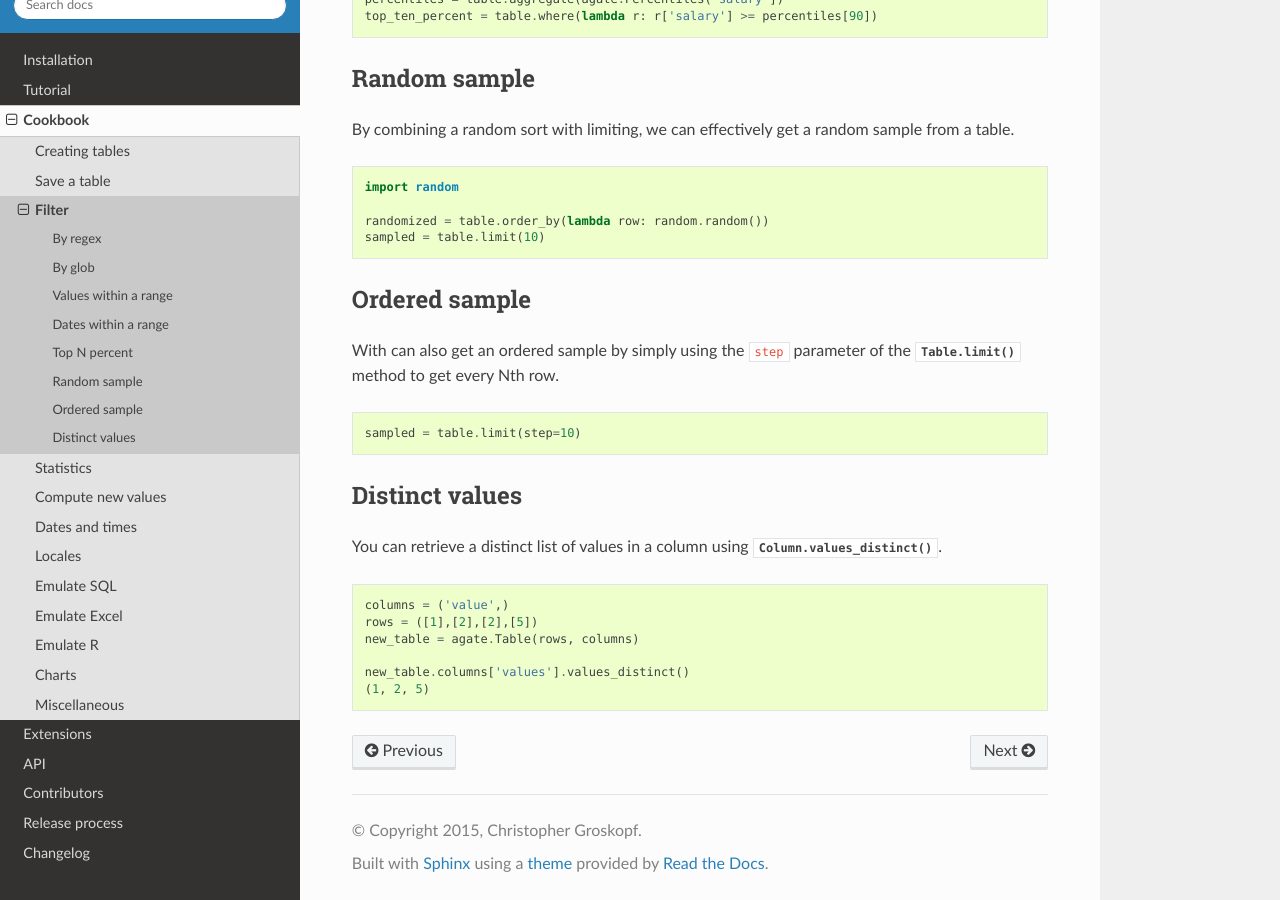
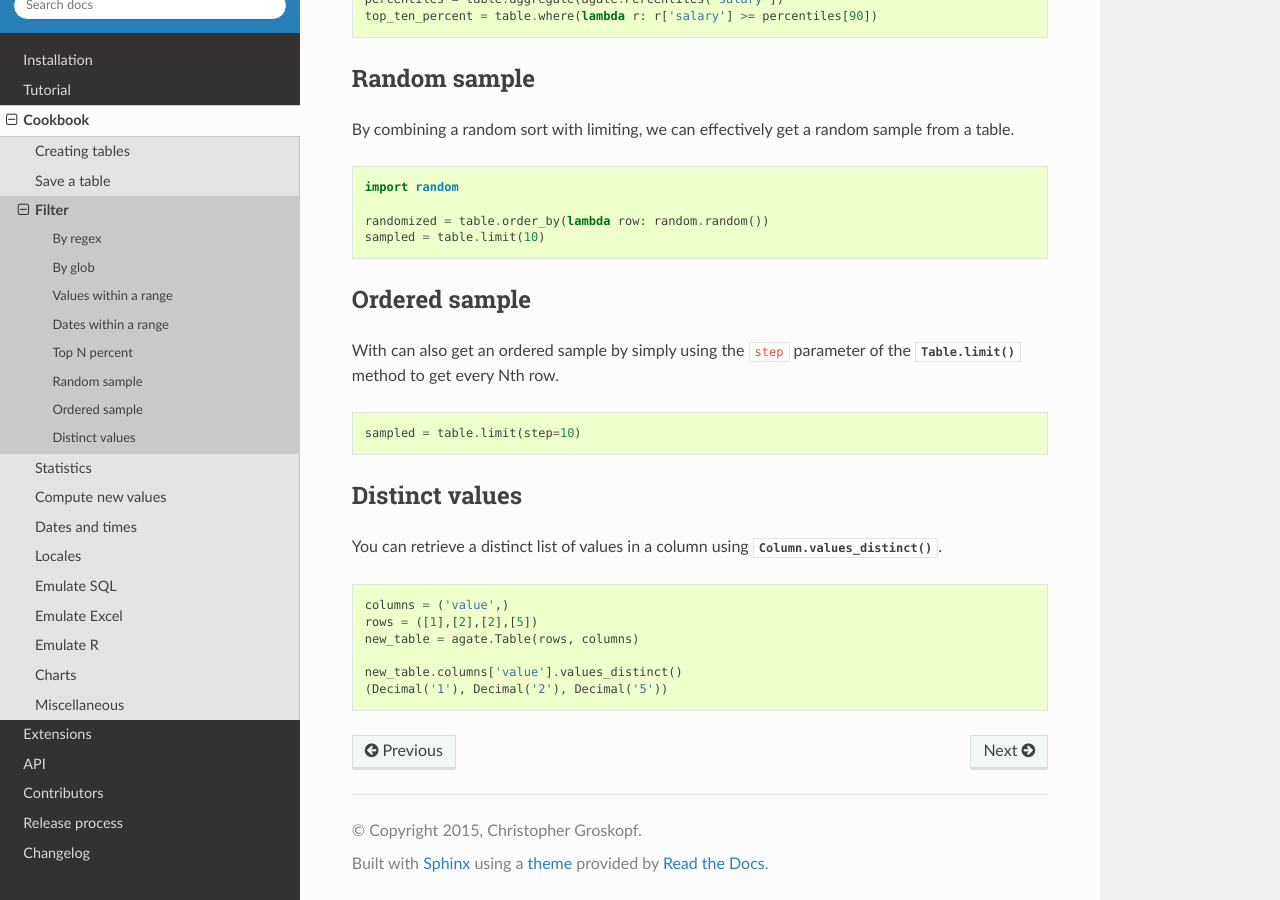
Before and after one commit to wireservice/agate, a Sphinx documentation site: the page built from docs/cookbook/filter.rst, in a window 1280 px wide and 900 px high, scrolled down 1422 px. Built offline with Sphinx 7.4.7 and the Read the Docs theme 2.0.0, drawn with Linux system fonts in a browser that asks for light colours; pages that are not in the unit, such as notebooks, are missing from menus.

Commit message:
Typo fix

```diff
--- a/docs/cookbook/filter.rst
+++ b/docs/cookbook/filter.rst
@@ -100,5 +100,5 @@ You can retrieve a distinct list of values in a column using :meth:`.Column.valu
     rows = ([1],[2],[2],[5])
     new_table = agate.Table(rows, columns)
 
-    new_table.columns['values'].values_distinct()
-    (1, 2, 5)
+    new_table.columns['value'].values_distinct()
+    (Decimal('1'), Decimal('2'), Decimal('5'))
```
